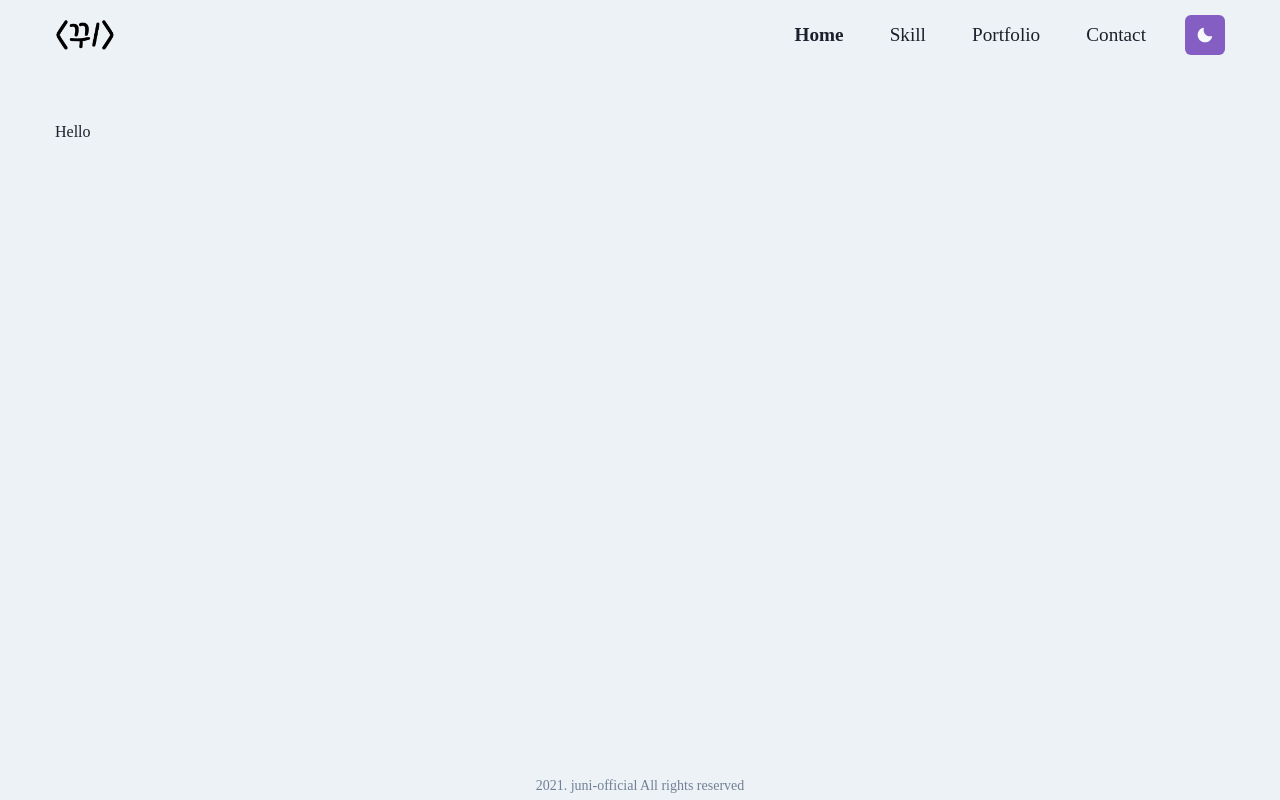
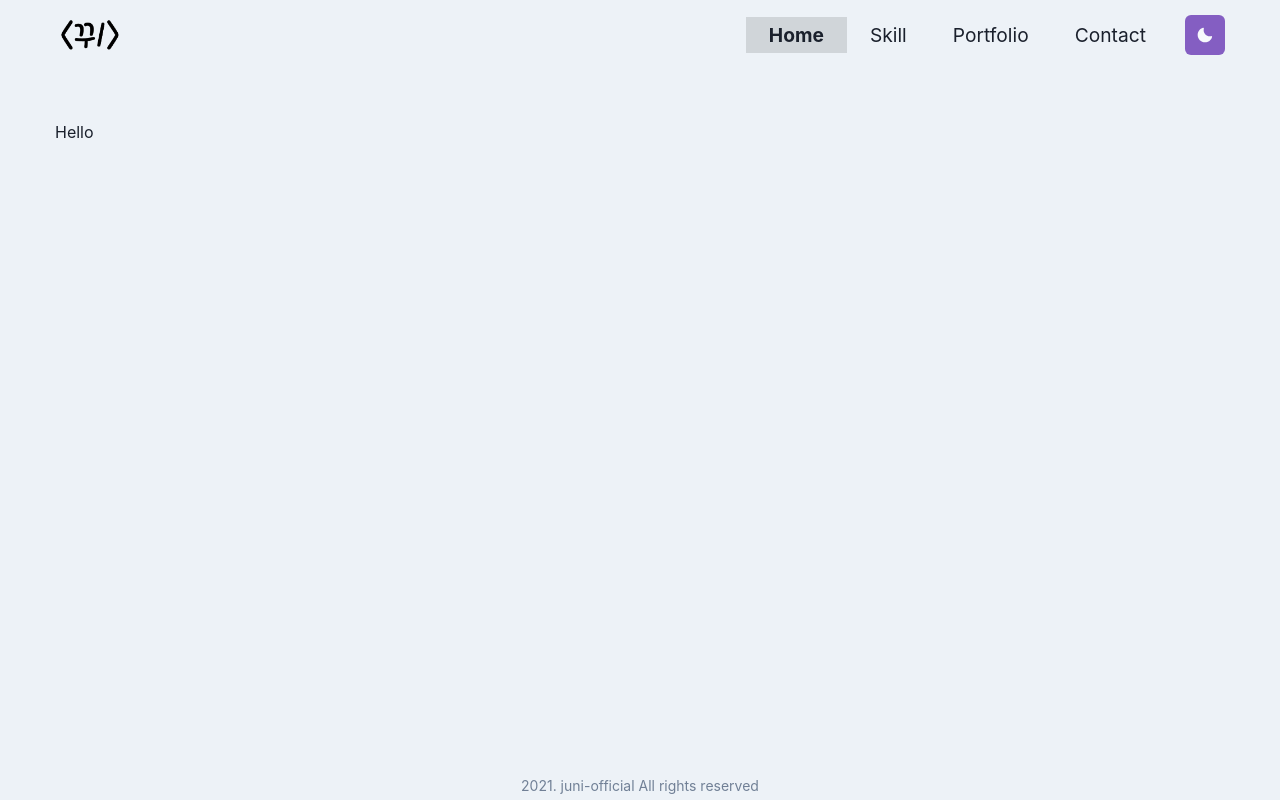
Before and after one commit to junheeleeme/portfolio-nextjs, a Next.js app: page / in a window 1280 px wide. Built offline with nearby package versions, Linux system fonts and the light colour scheme.

Commit message:
feat: styled-components 제거

```diff
--- a/components/Header.js
+++ b/components/Header.js
@@ -1,6 +1,4 @@
-import styled from "styled-components"
 import { useRouter } from "next/router"
-import { useState } from "react"
 
 import Logo from "./logo"
 import TopMenu from './topMenu'
@@ -11,25 +9,17 @@ import { HamburgerIcon } from "@chakra-ui/icons"
 const Header = () => {
 
     const { colorMode, toggleColorMode } = useColorMode();
-    const [toggle, setToggle] = useState(false);
     const router = useRouter();
     const maxWid = router.pathname === '/' ? 1200 : 960;
 
-    const toggleMenu = () => {
-        if(toggle === true){ setToggle(false); }
-        else{ setToggle(true); }
-    }
-    const closeMenu = () => {
-        setToggle(false);
-    }
 
     return(
         <>
-        <HeaderStyle>
-            <HeaderWrap mw={maxWid}>
+        <Box as='header'>
+            <Box maxW={maxWid+'px'} h='70px' p='0 15px' transition='max-width 0.8s ease'>
                 <Flex h='100%'>
-                    <Center position='relative' w="60px" h='100%'>
-                        <Logo colorMode={colorMode} closeMenu={closeMenu}/>
+                    <Center position='relative' w="70px" h='100%' p='0 5px'>
+                        <Logo colorMode={colorMode}/>
                     </Center>
                     <Spacer/>
 
@@ -48,7 +38,7 @@ const Header = () => {
                     {/* Mobile Menu Toggle */}
                     <Center display={{base: 'flex', md: 'none'}} ml='10px' width='40px'>
                         <Menu isLazy id={`mobile-menu-id`}>
-                            <MenuButton as={IconButton} icon={<HamburgerIcon/>} w='40px' h='40px' p='0' m='auto' _focus={false} id='menu' islazy={'true'}
+                            <MenuButton as={IconButton} icon={<HamburgerIcon/>} w='40px' h='40px' p='0' m='auto' _hover={false} _focus={false} id='menu' islazy={'true'}
                             borderWidth='1px'  borderColor={colorMode==='light'? 'blackAlpha.300':'whiteAlpha.300'} bg='none'/>
 
                             <MenuList boxShadow='md' p='0'>
@@ -59,18 +49,10 @@ const Header = () => {
 
 
                 </Flex>
-            </HeaderWrap>
-        </HeaderStyle>
+            </Box>
+        </Box>
         </>
     )
 }
 
-const HeaderStyle = styled.header`
-    & .focus { font-weight: bold; }
-`
-const HeaderWrap = styled.div`
-    height: 70px; padding: 0 15px; transition: max-width 1s ease; max-width: ${props=>props.mw}px;
-`
-
-
 export default Header
--- a/components/logo.js
+++ b/components/logo.js
@@ -1,15 +1,15 @@
-import { Box, Image } from "@chakra-ui/react"
+import { Image } from "@chakra-ui/react"
 import Link from "next/link"
 import { Link as LinkStyled } from "@chakra-ui/react"
 
 
-const Logo = ({colorMode, closeMenu}) => {
+const Logo = ({colorMode}) => {
 
     return(
         <>
         <Link href="/" passHref>
             <LinkStyled position='absolute' top='50%' left='50%' transform='translate(-50%, -50%)' zIndex='9999'
-            w='100%' h='auto' _active={false} _focus={false} onClick={closeMenu}>
+            w='100%' h='auto' p='5px' _active={false} _focus={false}>
             {
                 colorMode === 'light' ?
                 <Image src='/logo_white.png' w='100%' h='100%' alt="Logo"/>
--- a/components/topMenu.js
+++ b/components/topMenu.js
@@ -1,7 +1,5 @@
-import styled from "styled-components"
 import Link from "next/link"
-import { Button, MenuItem, Link as LinkStyled } from "@chakra-ui/react"
-
+import { MenuItem, Link as LinkStyled } from "@chakra-ui/react"
 
 const TopMenu = ({type, router}) => {
 
@@ -23,9 +21,9 @@ const TopMenu = ({type, router}) => {
                 )
                     :
                 menu.map((m, idx) =>
-                <MenuItem key={m[0]+idx} p='0'>
+                <MenuItem key={m[0]+idx} p='0' bg='none' _focus={false} className={router.pathname === m[1] ? 'focus' : ''}>
                     <Link href={m[1]} passHref>
-                        <LinkStyled className={router.pathname === m[1] ? 'focus' : ''}>
+                        <LinkStyled w='100%' fontSize='1.25em' p='10px 0' m='0' textAlign='center' _hover={false} _active={false} _focus={false}>
                             {m[0]}
                         </LinkStyled>
                     </Link>
@@ -35,12 +33,4 @@ const TopMenu = ({type, router}) => {
         </>
     )}
 
-// const LinkStyled = styled.a`
-//     font-size: 1.2em; padding: 0 20px;
-//     @media screen and (max-width: 768px){
-//         display: block; width: 100%;
-//         text-align: center;
-//         padding: 10px 0; margin-top: 0 !important;
-// }`
-
 export default TopMenu
--- a/package.json
+++ b/package.json
@@ -21,7 +21,6 @@
     "react-dom": "17.0.2",
     "react-icons": "^4.3.1",
     "react-photo-gallery": "^8.0.0",
-    "styled-components": "^5.3.3",
     "swiper": "^7.4.1",
     "typewriter-effect": "^2.18.2"
   },
--- a/pages/index.js
+++ b/pages/index.js
@@ -1,5 +1,3 @@
-import Typewriter from 'typewriter-effect';
-import styled from 'styled-components';
 import SlideAnimation from '../motion/slideAnimation';
 
 const index = ()=> {
@@ -27,32 +25,5 @@ const index = ()=> {
   )
 }
 
-const TyperWrap = styled.section`
-    display: block;
-    position: absolute;
-    top: 50%; left: 50%;
-    transform: translate(-50%, -50%);
-    overflow: hidden;
-    white-space: nowrap;
-    user-select: none;
-      .Typewriter__wrapper{
-          color: #000;
-          font-size: 66px;
-      }
-      .Typewriter__cursor{
-          color: #000;
-          font-size: 74px;
-      }
-    @media screen and (max-width: 768px) {
-        display: inline-block; width: auto;
-        top: 48%; letter-spacing: -1px;
-        .Typewriter__wrapper{
-          font-size: 26px;
-        }
-        .Typewriter__cursor{
-            font-size: 30px;
-        }
-    }
-`
 
 export default index
--- a/styles/globals.css
+++ b/styles/globals.css
@@ -4,8 +4,11 @@
 
 html,body {
   padding: 0; margin: 0;
-  font-family: -apple-system, BlinkMacSystemFont, Segoe UI, Roboto, Oxygen,
+  font-family: 'Nanum Gothic', -apple-system, BlinkMacSystemFont, Segoe UI, Roboto, Oxygen,
     Ubuntu, Cantarell, Fira Sans, Droid Sans, Helvetica Neue, sans-serif;
 }
 a { color: inherit; text-decoration: none; }
-* { box-sizing: border-box; margin: 0 auto; font-family: 'Nanum Gothic'; }
+* { box-sizing: border-box; margin: 0 auto; }
+.focus{ font-weight: bold; background-color: rgba(0,0,0,0.12) !important; }
+.svgWrap{ position: relative; width: 80px; height: 80px; display: inline-block; margin: 10px 5px; }
+.svgWrap>svg{ width: 80px; height: 80px; }
```
Also changed, not shown: pages/skill.js (+13 -18 lines), 1 other file (tests, documents, lock files or other folders).
